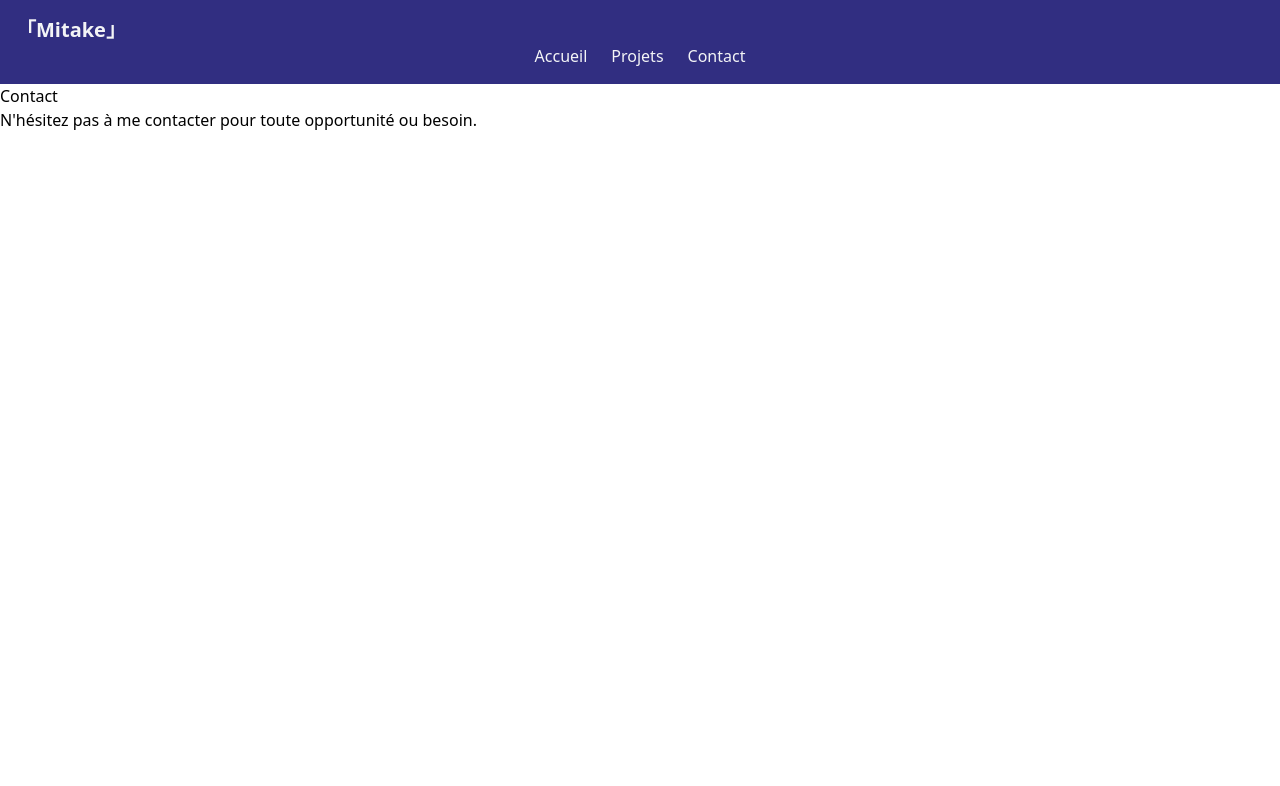
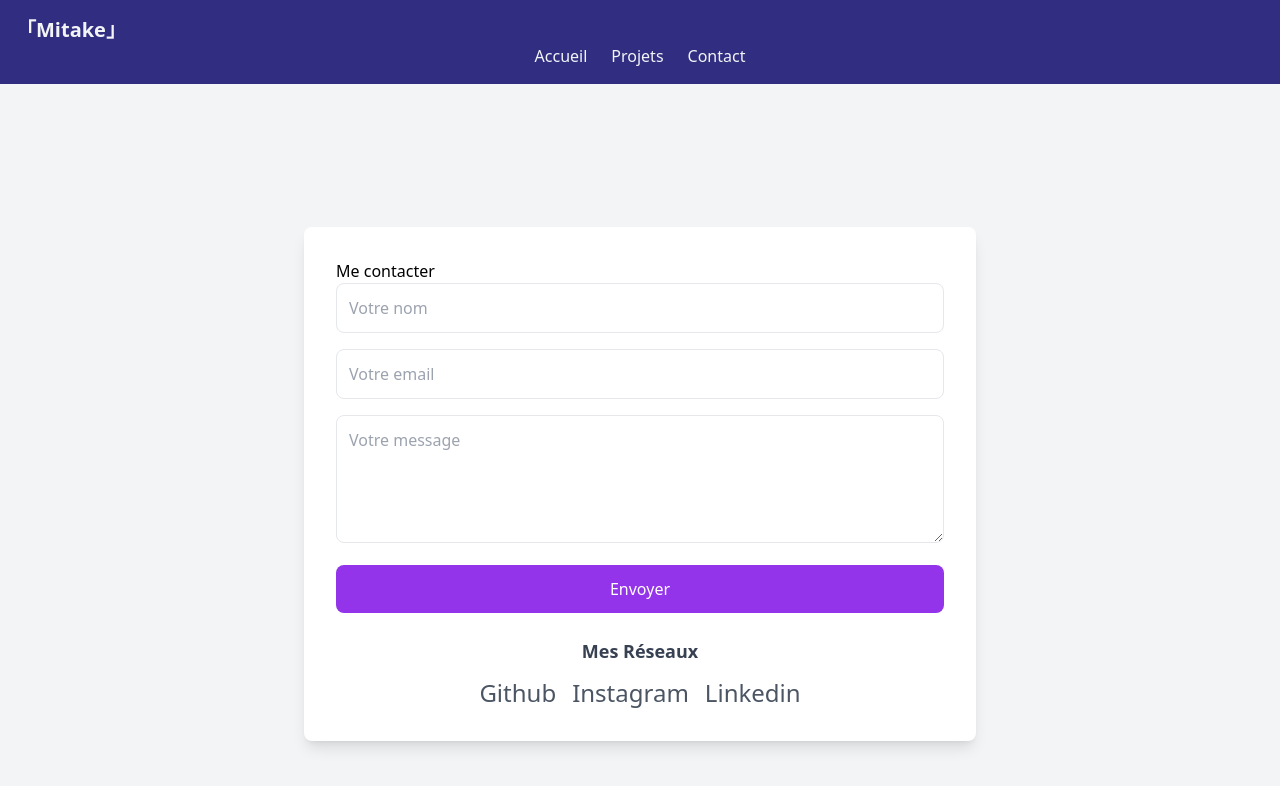
Before and after one commit to Mitake-ktm/Portfolio, a React (Create React App) app: page /contact in a window 1280 px wide. Shown: the top 786 px of the page. Built offline with nearby package versions, Linux system fonts and the light colour scheme.

Commit message:
end of Contact

```diff
--- a/src/pages/Contact.tsx
+++ b/src/pages/Contact.tsx
@@ -14,10 +14,37 @@ const Contact = () => {
         });
     }
 
+    const handleSubmit = (e: React.FormEvent) => {
+        e.preventDefault();
+        console.log("DONE",formData);
+        alert("Message envoyé !");
+        setFormData({name: '', email: '', message: ''});
+    }
+
     return (
-    <div>
-        <h1>Contact</h1>
-        <p>N'hésitez pas à me contacter pour toute opportunité ou besoin.</p>
+    <div className="min-h-screen bg-gray-100 flex items-center justify-center p-6">
+        <div className="max-w-2xl w-full bg-white shadow-lg rounded-lg p-8">
+            <h2>Me contacter</h2>
+            <form onSubmit={handleSubmit} className="space-y-4">
+                <input type="text" name="name" placeholder="Votre nom" value={formData.name} onChange={handleChange} required
+                className="w-full p-3 border rounded-lg focus:outline-none focus:ring-2 focus:ring-purple-500"/>
+                <input type="email" name="email" placeholder="Votre email" value={formData.email} onChange={handleChange} required
+                className="w-full p-3 border rounded-lg focus:outline-none focus:ring-2 focus:ring-purple-500"/>
+                <textarea name="message" placeholder="Votre message" value={formData.message} onChange={handleChange} required
+                className="w-full p-3 border rounded-lg focus:outline-none focus:ring-2 focus:ring-2 focus:ring-purple-500 h-32"></textarea>
+                <button type="submit" className="w-full bg-purple-600 text-white py-3 rounded-lg hover:bg-purple-700 transition">Envoyer</button>
+            </form>
+            <div className="mt-6 text-center">
+                <h3 className="text-lg font-semibold text-gray-700">Mes Réseaux</h3>
+                <div className="flex justify-center space-x-4 mt-3">
+                    <a href="https://github.com/Mitake-ktm" target="_blank" className="text-gray-600 hover:text-purple-600 text-2xl" rel='noopener noreferrer'>
+                    Github</a>
+                    <a href="https://www.instagram.com/mitake_ktm/" target="_blank" className="text-gray-600 hover:text-purple-600 text-2xl" rel='noopener noreferrer'>
+                    Instagram</a>
+                    <a href="https://www.linkedin.com/in/k%C3%A9vin-d-almeida-822b78266/" target="blank" className="text-gray-600 hover:text-purple-600 text-2xl" rel='noopener noreferrer'>Linkedin</a>
+                </div>
+            </div>
+        </div>
     </div>
     )
 }
```
